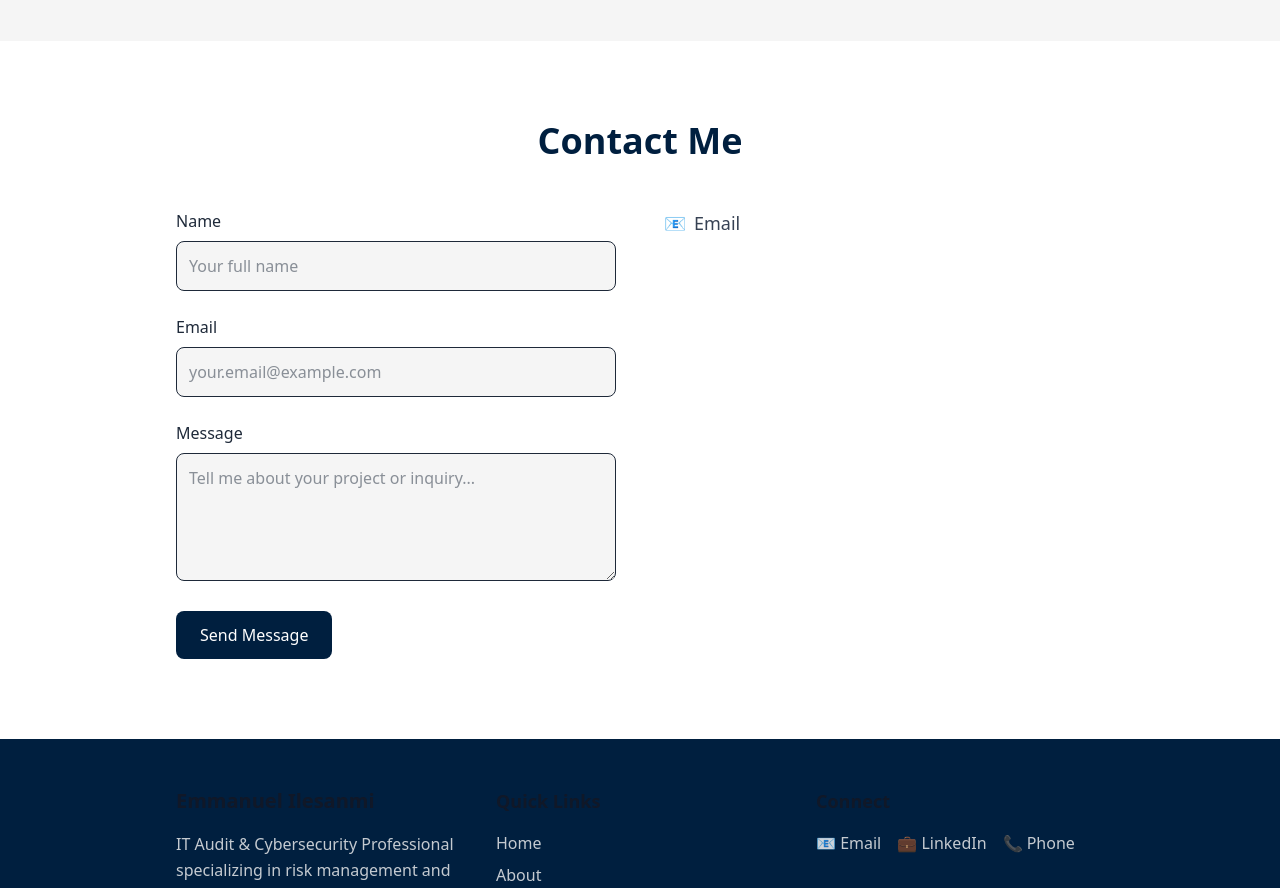
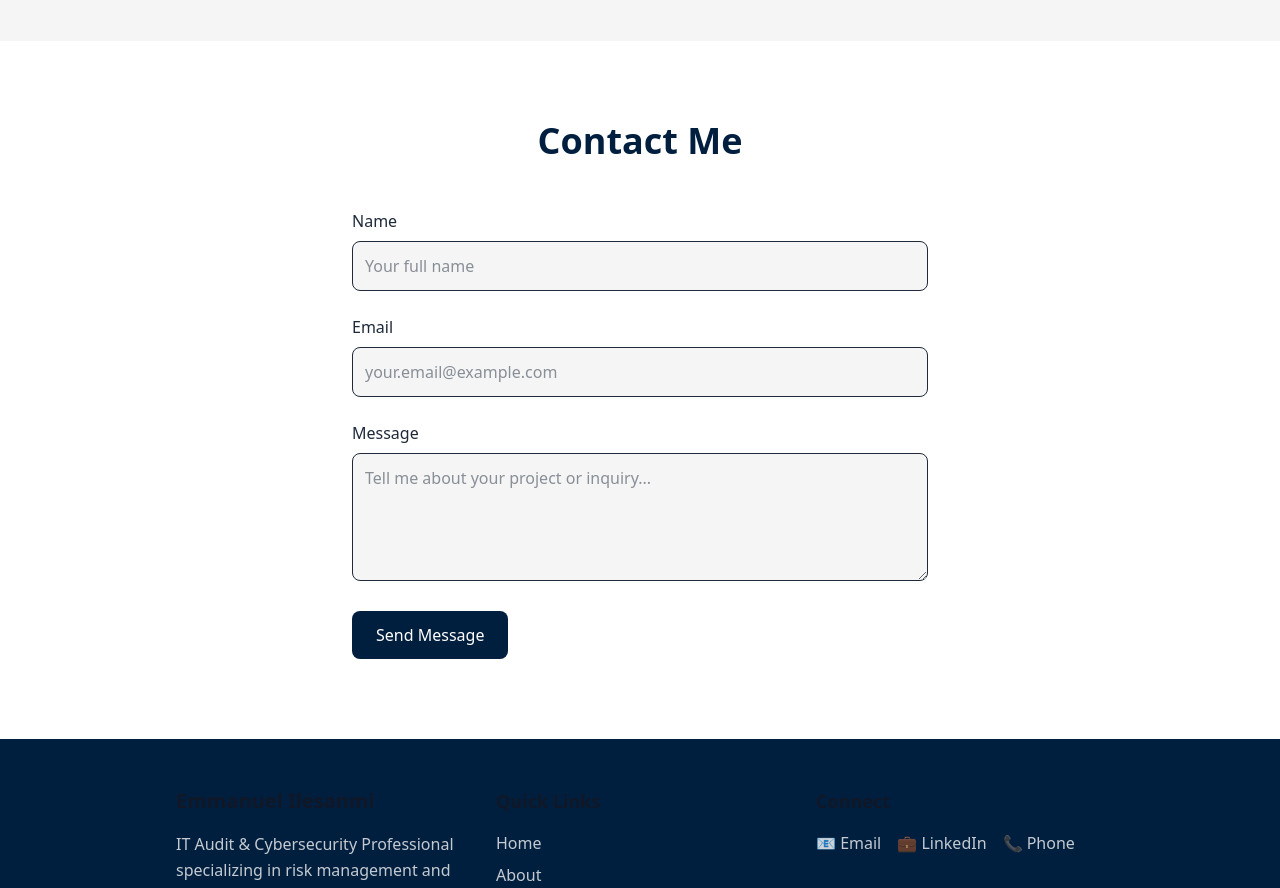
Before and after one commit to samkiel488/Emmanuel-Ilesanmi_Portfolio, a Next.js app: page / in a window 1280 px wide. Shown: the part 6240-7128 px from the top of the page. Built offline with nearby package versions, Linux system fonts and the light colour scheme.

Commit message:
`Refactored Contact component layout and form structure`

```diff
--- a/src/components/Contact.tsx
+++ b/src/components/Contact.tsx
@@ -27,10 +27,8 @@ const Contact = () => {
       viewport={{ once: true }}
       className="py-20 bg-white dark:bg-[#001f3f]"
     >
-      <div className="max-w-5xl mx-auto px-6 sm:px-8 md:px-12 lg:px-12 space-y-10">
+      <div className="max-w-2xl mx-auto px-6 sm:px-8 md:px-12 lg:px-12 space-y-10">
         <h2 className="text-3xl sm:text-4xl font-bold text-primary dark:text-accent text-center mb-12">Contact Me</h2>
-        <div className="grid grid-cols-1 md:grid-cols-2 gap-12">
-          <div>
         <form onSubmit={handleSubmit} className="space-y-6">
           <div>
             <label className="block text-gray-800 dark:text-gray-300 mb-2">Name</label>
@@ -84,18 +82,6 @@ const Contact = () => {
           </motion.div>
         )}
       </div>
-          <div className="space-y-6">
-            <div>
-              <p className="text-base sm:text-lg text-gray-800 dark:text-gray-300 leading-relaxed">
-                <a href="mailto:emmanuelilesanmi36@gmail.com" className="flex items-center space-x-2 text-accent hover:underline">
-                  <span>📧</span>
-                  <span>Email</span>
-                </a>
-              </p>
-            </div>
-          </div>
-        </div>
-      </div>
     </motion.section>
   );
 };
```
Lines whose indentation alone changed are shown as unchanged.
